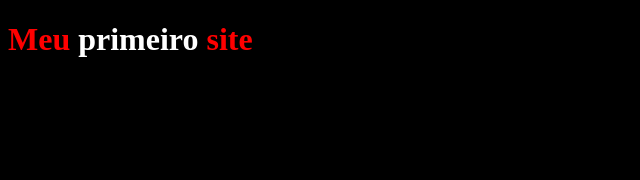
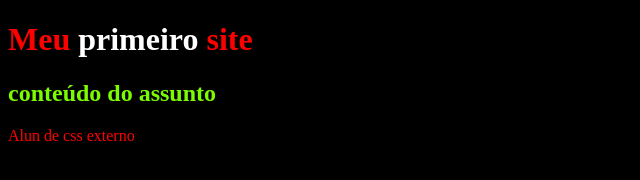
Before and after one commit to sandrielysonGabriel/DevWeb, a plain HTML site: page index.html in a window 1280 px wide. Shown: the whole page, without its empty margins (0-640 px from the left). Drawn offline with Linux system fonts and the light colour scheme.

Commit message:
Aula 3 Sandrielyson Gabriel 2°B

```diff
--- a/index.html
+++ b/index.html
@@ -9,9 +9,12 @@
             color: red;
         }
     </style>
+    <link rel="stylesheet" href="style.css">
 </head>
 <body>
     <h1>Meu <span style="color: white;">
     primeiro </span> site</h1>
+    <h2>conteúdo do assunto</h2>
+    <p>Alun de css externo</p>
 </body>
 </html>
--- /dev/null
+++ b/style.css
@@ -0,0 +1,3 @@
+h2{
+    color: lawngreen;
+}
```
